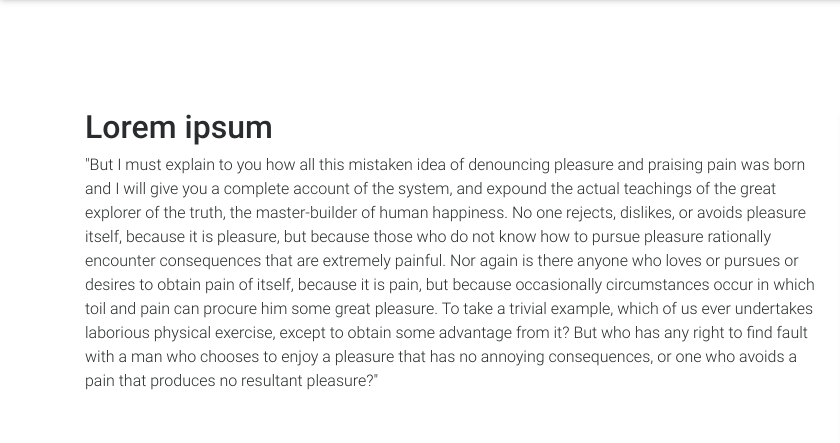
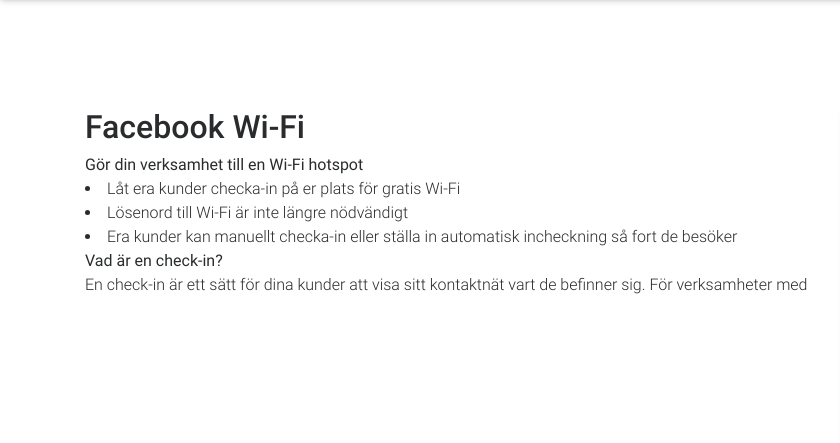
Before and after one commit to fransstrom/wificheckin3, a plain HTML site: page tjanst.html in a window 1280 px wide. Shown: the part 274-717 px from the top of the page, 0-840 px from the left. Drawn offline with Linux system fonts and the light colour scheme; some packages are replaced by stand-ins of ours; grey boxes are pictures that could not be loaded.

Commit message:
Updaterad text

```diff
--- a/tjanst.html
+++ b/tjanst.html
@@ -73,8 +73,14 @@
 
           <div class=" col-md-8">
 
-          <p class="h2">Lorem ipsum</p>
-          <p>"But I must explain to you how all this mistaken idea of denouncing pleasure and praising pain was born and I will give you a complete account of the system, and expound the actual teachings of the great explorer of the truth, the master-builder of human happiness. No one rejects, dislikes, or avoids pleasure itself, because it is pleasure, but because those who do not know how to pursue pleasure rationally encounter consequences that are extremely painful. Nor again is there anyone who loves or pursues or desires to obtain pain of itself, because it is pain, but because occasionally circumstances occur in which toil and pain can procure him some great pleasure. To take a trivial example, which of us ever undertakes laborious physical exercise, except to obtain some advantage from it? But who has any right to find fault with a man who chooses to enjoy a pleasure that has no annoying consequences, or one who avoids a pain that produces no resultant pleasure?"</p>
+          <p class="h2">Facebook Wi-Fi</p>
+          <b>Gör din verksamhet till en Wi-Fi hotspot</b>
+          <li>Låt era kunder checka-in på er plats för gratis Wi-Fi</li>
+          <li>Lösenord till Wi-Fi är inte längre nödvändigt</li>
+          <li>Era kunder kan manuellt checka-in eller ställa in automatisk incheckning så fort de besöker</li>
+
+          <b>Vad är en check-in?</b>
+          <p>En check-in är ett sätt för dina kunder att visa sitt kontaktnät vart de befinner sig. För verksamheter med</p>
 
 
 
```
